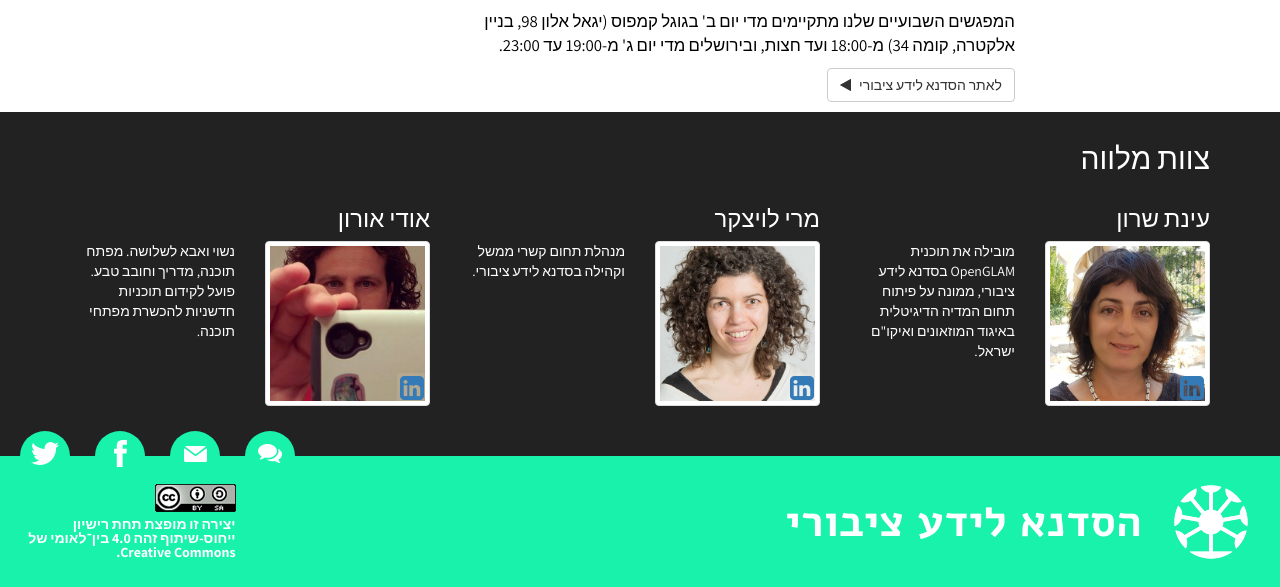
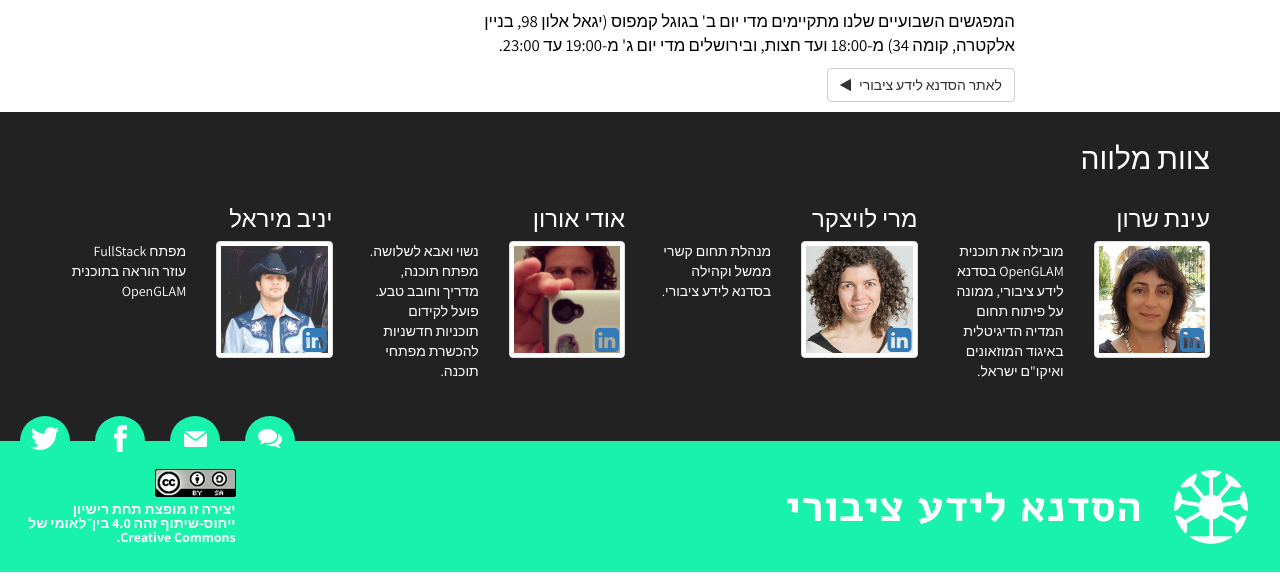
Before and after one commit to nonZero/OpenGLAM, a Django app: template website/templates/website/about.html in a window 1280 px wide. Shown: the part 1105-1692 px from the top of the page. Run offline with Django 3.2, Linux system fonts and the light colour scheme; the template is opened without the code that fills it, so the values that code supplies are empty; parts of the project's set-up code (start-up, migrations or seed data) failed here and were passed over; some libraries are stand-ins or nearby versions; some web fonts are replaced.

Commit message:
added Yaniv profile to about page

```diff
--- a/website/templates/website/about.html
+++ b/website/templates/website/about.html
@@ -181,7 +181,7 @@
 
 
             <div class="row" id="mentors-details">
-                <div class="col-sm-4">
+                <div class="col-sm-3">
                     <h3>
                         עינת שרון
                     </h3>
@@ -208,7 +208,7 @@
                         </div>
                     </div>
                 </div>
-                <div class="col-sm-4">
+                <div class="col-sm-3">
                     <h3>
                         מרי לויצקר
                     </h3>
@@ -232,7 +232,7 @@
                         </div>
                     </div>
                 </div>
-                <div class="col-sm-4">
+                <div class="col-sm-3">
                     <h3>
                         אודי אורון
                     </h3>
@@ -265,6 +265,34 @@
                         </div>
                     </div>
                 </div>
+                <div class="col-sm-3">
+                    <h3>
+יניב מיראל
+                    </h3>
+
+                    <div class="row">
+                        <div class="col-xs-6">
+
+                            <a class="team-member"
+                               href="https://il.linkedin.com/in/yanivmirel"
+                               target="_blank">
+                                <img class="img-thumbnail img-responsive"
+                                     src="{% static "img/yaniv.jpg" %}"
+                                     alt="יניב מיראל"
+                                     class="img-thumbnail"/>
+                                <i class="fa fa-linkedin-square fa-2x"></i>
+                            </a>
+
+                        </div>
+                        <div class="col-xs-6">
+                            <p>
+                                מפתח FullStack
+                                <br/>
+                                עוזר הוראה בתוכנית OpenGLAM
+                            </p>
+                        </div>
+                    </div>
+                </div>
             </div>
         </div>
 
```
Also changed, not shown: website/static/img/yaniv.jpg (added).
